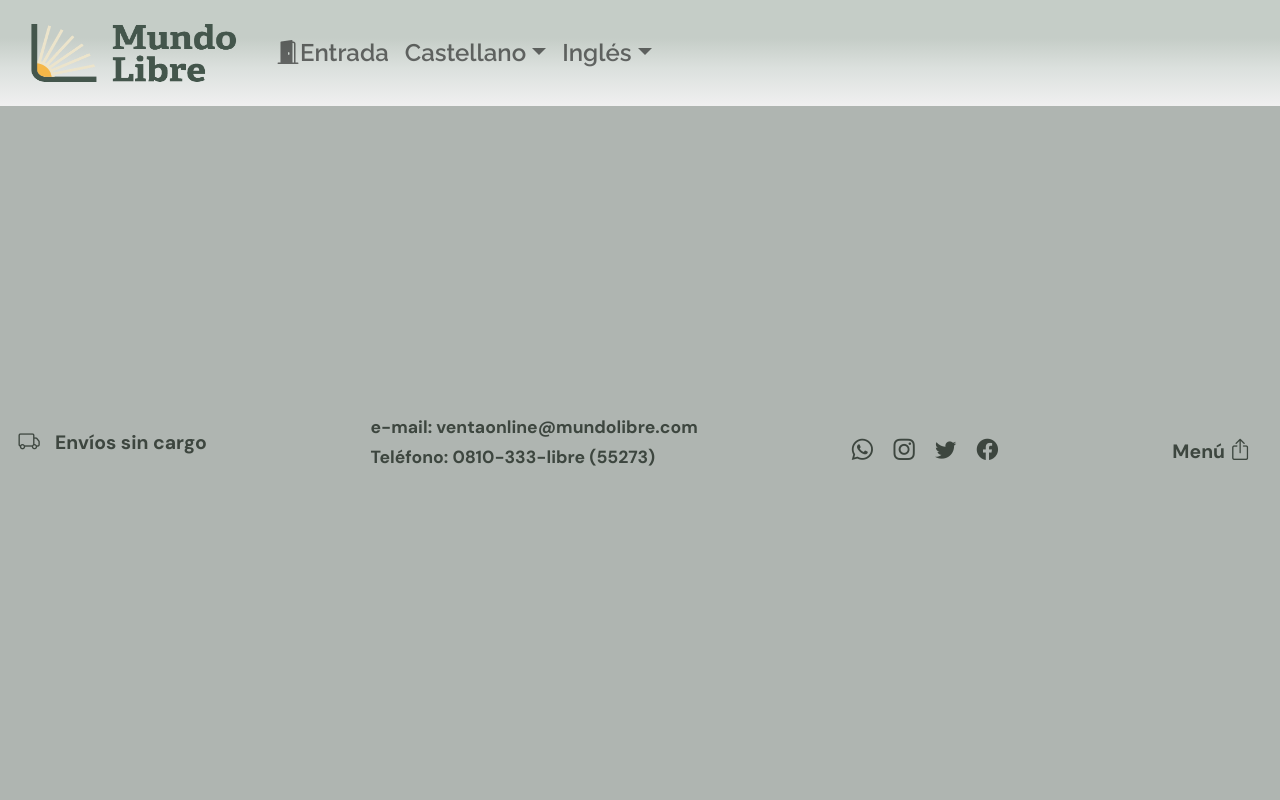
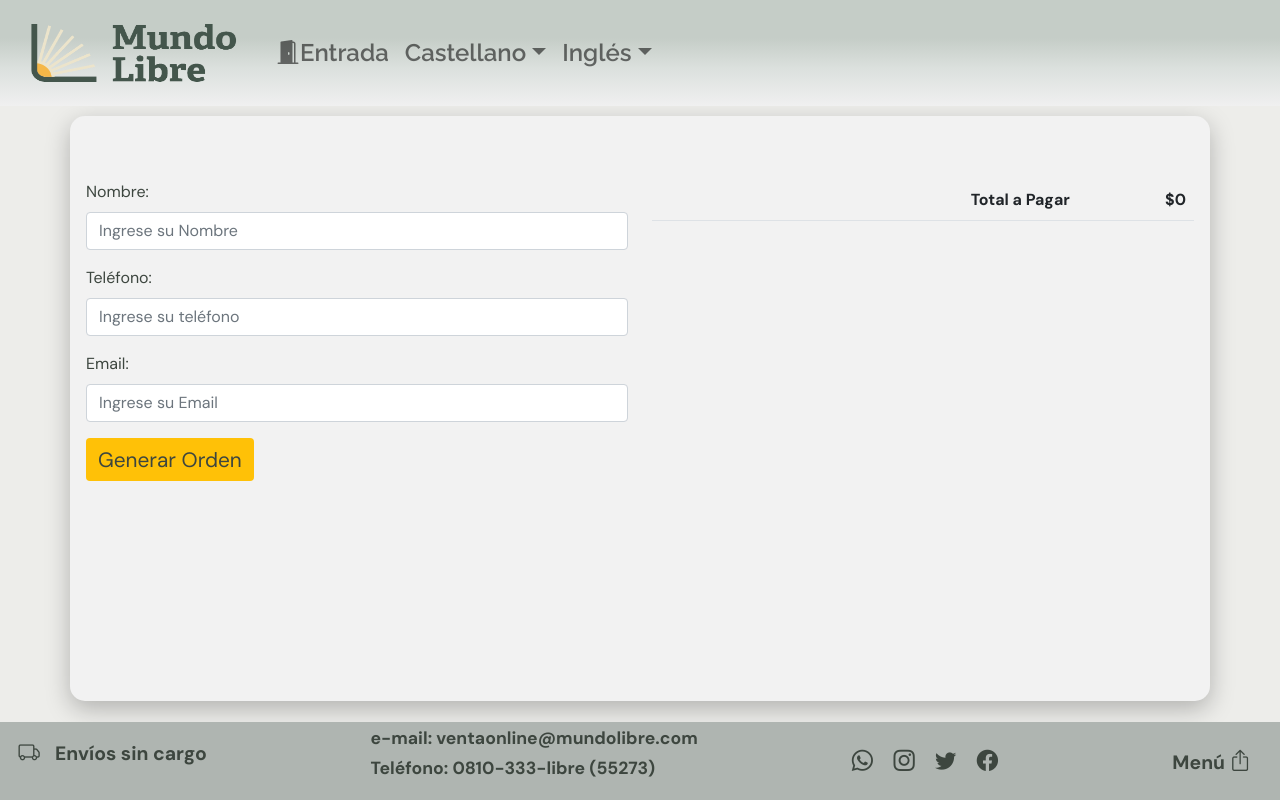
Before and after one commit to Lorena-DiStefano/BookStore, a React (Create React App) app: page /CartOrder in a window 1280 px wide. Built offline with nearby package versions, Linux system fonts and the light colour scheme; a web font is replaced by a local one.

Commit message:
hasta acá funciona

```diff
--- a/src/Components/AppRouter.jsx
+++ b/src/Components/AppRouter.jsx
@@ -1,5 +1,5 @@
 import { Routes, Route } from "react-router-dom";
-import { CartDetail, Checkout,CartGreeting} from "./Cart/index";
+import { CartDetail, CartOrder, CartGreeting } from "./Cart/index";
 import { Home, ItemListContainer, ItemDetailContainer } from './index';
 
 export const AppRouter = () => {
@@ -11,7 +11,7 @@ export const AppRouter = () => {
                 <Route path={'/allBooks'} element={<ItemListContainer />} />
                 <Route path={'/id/:id'} element={<ItemDetailContainer />} />
                 <Route path={'/CartDetail'} element={<CartDetail />} />
-                <Route path={'/Checkout'} element={<Checkout/>} />
+                <Route path={'/CartOrder'} element={<CartOrder />} />
                 <Route path={'/CartGreeting'} element={<CartGreeting />} />
             </Routes>
         </>
--- a/src/Components/Cart/CartDetail.jsx
+++ b/src/Components/Cart/CartDetail.jsx
@@ -39,7 +39,7 @@ export const CartDetail = () => {
         <hr />
         <div className='cartClose'>
           <h5><b>Total a pagar: </b>$ {fullPayment().toLocaleString()}</h5>
-          <Link to={"/Checkout"} className="checkoutLink">Finalizar Compra</Link>
+          <Link to={"/CartOrder"} className="checkoutLink">Finalizar Compra</Link>
         </div>
       </div>
     </div >
--- a/src/Components/Cart/CheckOut.jsx
+++ b/src/Components/Cart/CartOrder.jsx
@@ -1,43 +1,32 @@
-import { addDoc, doc, collection, getFirestore, writeBatch, getDoc } from "firebase/firestore";
-import { useContext } from "react";
-import { useState } from "react";
+import { addDoc, doc, collection, writeBatch, getDoc } from "firebase/firestore";
+import { useContext, useState } from "react";
 import { Navigate } from "react-router-dom";
 import { CartContext } from "../../Context/CartContext";
+import db from '../../Firebase/FirebaseConfig';
 
-export const Checkout = () => {
+export const CartOrder = () => {
   const { cartList, cleanCart, fullPayment } = useContext(CartContext);
-  const [nombre, setNombre] = useState("");
-  const [telefono, setTelefono] = useState("");
-  const [email, setEmail] = useState("");
-  const [orderId, setOrderId] = useState("");
+  const [name, setName] = useState("")
+  const [phone, setPhone] = useState("")
+  const [email, setEmail] = useState("")
+  const [orderId, setOrderId] = useState("")
 
-  const generarOrden = () => {
-    const fecha = new Date();
+  const orderGenerator = () => {
+    const date = new Date()
     const order = {
-      buyer: { name: nombre, phone: telefono, email: email },
-      items: cartList.map(item => ({ id: item.id, title: item.nombre, quantity: item.quantity, price: item.precio, price_total: item.quantity * item.precio })),
+      buyer: { name: name, phone: phone, email: email },
+      items: cartList.map(item => ({ id: item.id, title: item.title, quantity: item.quantity, price: item.price, price_total: item.quantity * item.price })),
       total: fullPayment(),
-      order_date: `${fecha.getFullYear()}-${fecha.getMonth() + 1}-${fecha.getDate()} ${fecha.getHours()}:${fecha.getMinutes()}`
+      order_date: `${date}`
     };
 
-    const db = getFirestore();
-    const ordersCollection = collection(db, "orders");
-    addDoc(ordersCollection, order).then((snapShot) => {
-      setOrderId(snapShot.id);
-      const batch = writeBatch(db);
+    const ordersCollection = collection(db, "orders")
 
-      cartList.forEach(item => {
-        let producto = doc(db, "items", item.id);
-        getDoc(producto).then((snapShot) => {
-          batch.update(producto, { stock: snapShot.data().stock - item.quantity });
-        });
-      });
+    addDoc(ordersCollection,order).then(({id})=>setOrderId(id))
 
-      batch.commit();
-      cleanCart();
-    });
+
+
   }
-
 
   return (
     <div className="container cartDetail">
@@ -46,17 +35,17 @@ export const Checkout = () => {
           <form>
             <div className="mb-3">
               <label id="nombre" className="form-label">Nombre:</label>
-              <input type="text" className="form-control" placeholder="Ingrese su Nombre" onInput={(e) => { setNombre(e.target.value) }} />
+              <input type="text" className="form-control" placeholder="Ingrese su Nombre" onInput={(e) => { setName(e.target.value) }} />
             </div>
             <div className="mb-3">
               <label id="telefono" className="form-label">Teléfono:</label>
-              <input type="text" className="form-control" id="telefono" placeholder="Ingrese su Teléfono" onInput={(e) => { setTelefono(e.target.value) }} />
+              <input type="text" className="form-control" id="telefono" placeholder="Ingrese su teléfono" onInput={(e) => { setPhone(e.target.value) }} />
             </div>
             <div className="mb-3">
               <label id="email" className="form-label">Email:</label>
               <input type="text" className="form-control" id="email" placeholder="Ingrese su Email" onInput={(e) => { setEmail(e.target.value) }} />
             </div>
-            <button type="button" className="btn btn-warning" onClick={generarOrden}>Generar Orden</button>
+            <button type="button" className="btn btn-warning" onClick={orderGenerator}>Generar Orden</button>
           </form>
         </div>
         <div className="col-md-6">
@@ -82,11 +71,13 @@ export const Checkout = () => {
       </div>
       <div className="row">
         <div className="col text-center">
-          {orderId !== "" ? <Navigate to={"/CartGreeting/" + orderId} /> : ""}
+          {orderId ?
+            <div className="alert alert-primary" role="alert">Su número de orden es:{orderId}</div> : ""
+         }
         </div>
       </div>
     </div>
   )
 }
 
-export default Checkout;
+export default CartOrder;
--- a/src/Components/Cart/index.js
+++ b/src/Components/Cart/index.js
@@ -1,5 +1,5 @@
 export * from './CartWidget'
 export * from './CartDetail'
 export * from './ItemCounter'
-export * from './CheckOut'
+export * from './CartOrder'
 export * from './CartGreeting'
--- a/src/Components/ItemDetailContainer.jsx
+++ b/src/Components/ItemDetailContainer.jsx
@@ -1,6 +1,6 @@
 import { useState, useEffect } from 'react'
 import { useParams } from 'react-router-dom'
-import { Loader } from '../Loader/Loader'
+import { Loader } from './Loader/Loader'
 import { ItemDetail } from './ItemDetail'
 import { getBookById } from '../Firebase/FetchData'
 
--- a/src/Components/ItemList.jsx
+++ b/src/Components/ItemList.jsx
@@ -1,10 +1,13 @@
 import Item from './Item'
 
-export const ItemList = ({bookList}) => {
+export const ItemList = ({ bookList }) => {
+
+  const bookSort= bookList.sort((a, b) => a.index - b.index)
+
   return (
     <div className="itemList">
       {
-         bookList.map(book => <Item key={book.id} book={book} />)
+         bookSort.map(book => <Item key={book.id} book={book} />)
       }
     </div>
   )
--- a/src/Components/ItemListContainer.jsx
+++ b/src/Components/ItemListContainer.jsx
@@ -1,6 +1,6 @@
 import { useState, useEffect } from 'react'
 import { useParams } from 'react-router-dom'
-import { Loader } from '../Loader/Loader'
+import { Loader } from './Loader/Loader'
 import { ItemList } from './ItemList'
 import fetchData from '../Firebase/FetchData'
 
--- a/src/Context/CartContext.jsx
+++ b/src/Context/CartContext.jsx
@@ -32,8 +32,9 @@ export const CartContextProvider = ({ children }) => {
 
   const cleanCart = () => {
     setCartList([])
-    navigate ('/allBooks')
+    navigate('/allBooks')
   }
+
   const totalQuantity = () => {
     return cartList.reduce((acc, item) => acc += item.quantity, 0)
   }
--- a/src/Firebase/FetchData.js
+++ b/src/Firebase/FetchData.js
@@ -3,7 +3,7 @@ import db from './FirebaseConfig';
 
 async function fetchData(genre) {
     let q
-    genre ? q = query(collection(db, 'bookstore'), where('genre', '==', genre)) : q = query(collection(db, 'bookstore'), orderBy("index"))
+    genre ? q = query(collection(db, 'bookstore'), where('genre', '==', genre)) : q = query(collection(db, 'bookstore'))
 
     const querySnapshot = await getDocs(q);
     return querySnapshot.docs.map(doc => ({
```
Also changed, not shown: src/Components/Loader/Loader.css (renamed from src/Loader/Loader.css), src/Components/Loader/Loader.jsx (renamed from src/Loader/Loader.jsx).
